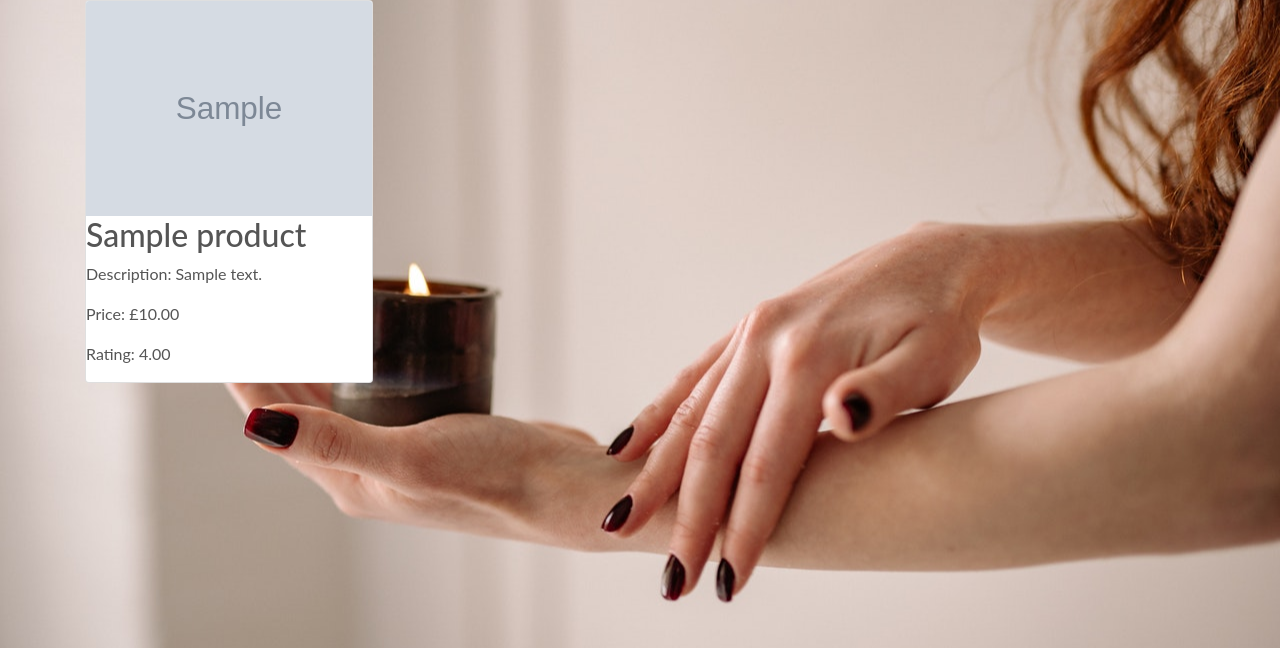
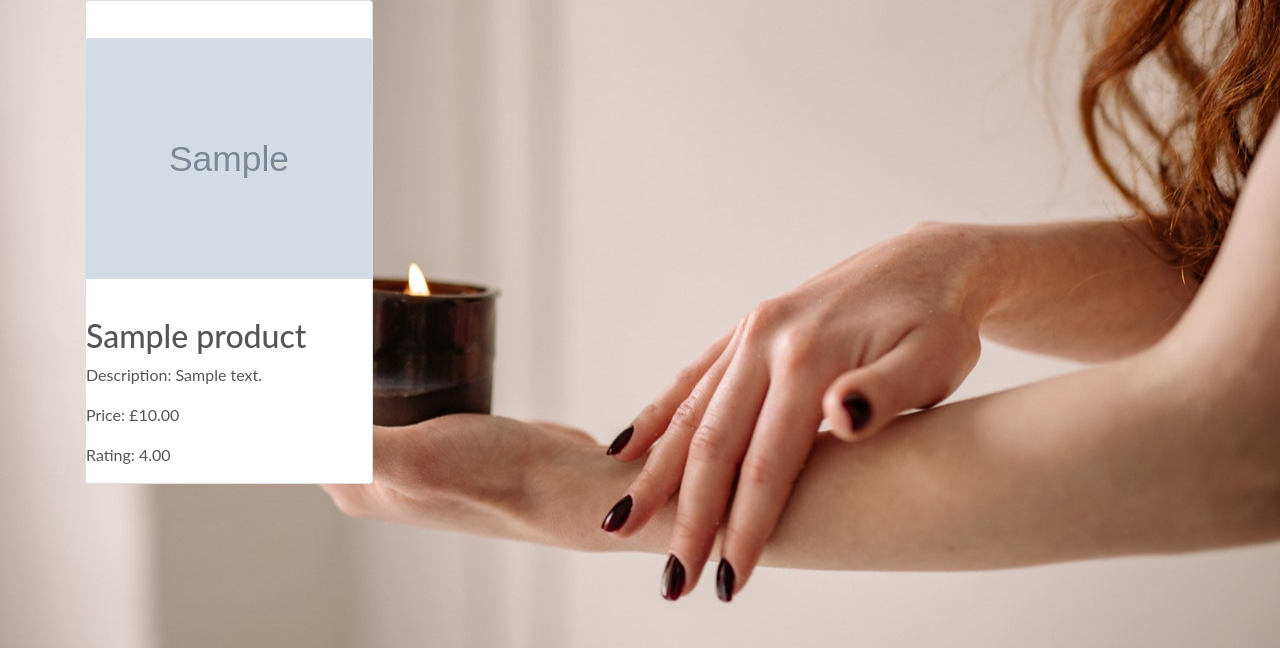
Before and after one commit to CraigThomasson/ecommerce-store, a Django app: page /products/ in a window 1280 px wide. Shown: the part 152-800 px from the top of the page. Run offline with Django 3.2, Linux system fonts and the light colour scheme; tables that the repository leaves empty hold one stand-in row (values such as "Sample post"); grey boxes marked "Sample" are stand-in pictures; some libraries are stand-ins or nearby versions.

Commit message:
add basic styling to product cards

```diff
--- a/products/templates/products/products.html
+++ b/products/templates/products/products.html
@@ -15,10 +15,10 @@
             {% for product in products %}
                 <div class="col">
                     <div class="card card-main"  style="width: 18rem;">
-                        {% if "placeholder" in restaurant.image.url%}
-                            <img src="{% static 'media/defualt-product-img.PNG' %}" class="card-img-top" alt="place holder image">
+                        {% if "placeholder" in product.image.url %}
+                            <img src="{% static 'images/defualt-product-img.PNG' %}" class="card-img-top card-image" alt="place holder image">
                         {% else %}
-                            <img src="{{ product.image.url }}" class="card-img-top" alt="image of {{product.name|striptags}}">
+                            <img src="{{ product.image.url }}" class="card-img-top card-image" alt="image of {{product.name|striptags}}">
                         {% endif %}
                         <h2>{{product.name|striptags}}</h2>
                         <p>Description: {{product.description|striptags}}</p>
--- a/static/css/base.css
+++ b/static/css/base.css
@@ -52,3 +52,17 @@ body {
     background: black;
     color: white;
 }
+
+/* -----------------------------cards */
+
+.card-main {
+    height: 484px;
+    margin-bottom: 5px;
+}
+
+.card-image {
+    height: 50%;
+    margin: auto auto;
+    object-fit: cover;
+    position: center center;
+}
```
Also changed, not shown: static/images/defualt-product-img.PNG (renamed from media/defualt-product-img.PNG).
